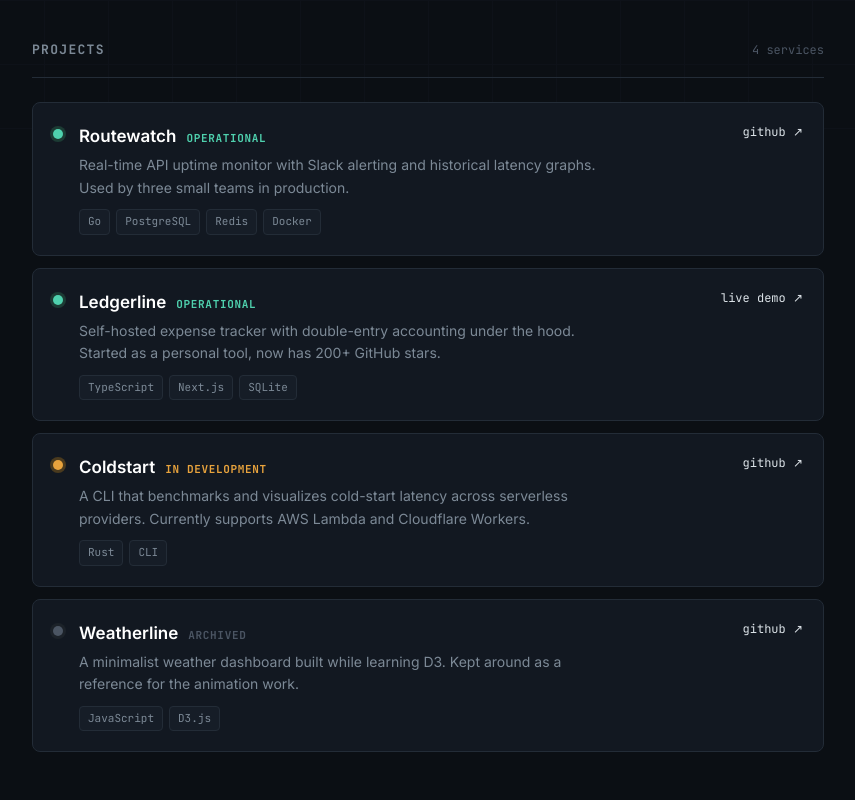
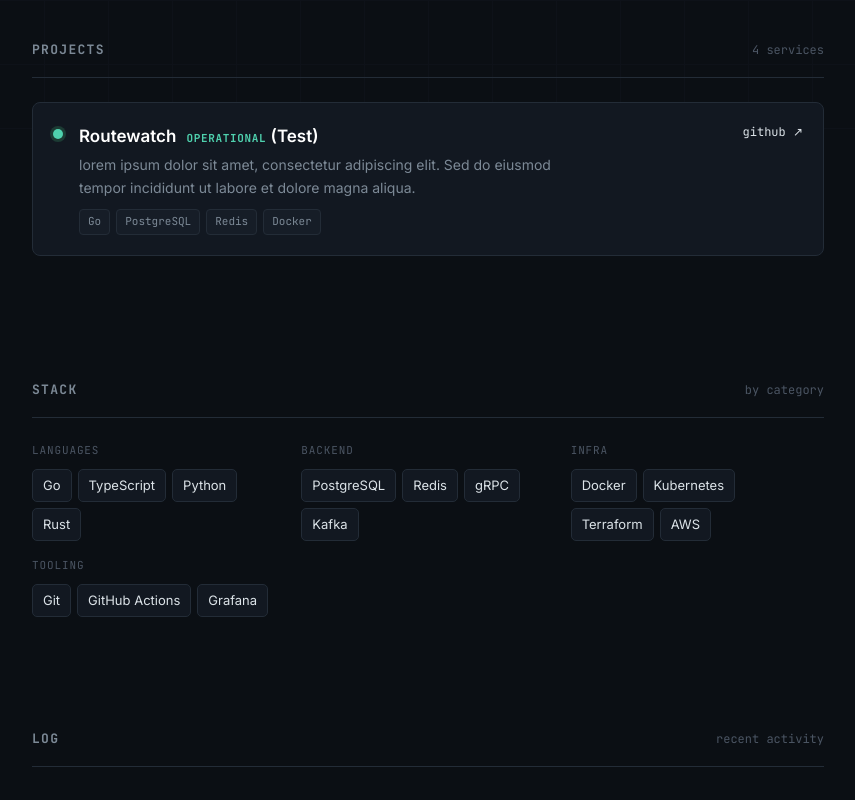
Before and after one commit to shua-shua-jo/Portfolio, a SvelteKit app: page / in a window 1280 px wide. Shown: the part 640-1440 px from the top of the page, without its empty margins (212-1067 px from the left). Built offline with nearby package versions, Linux system fonts and the light colour scheme.

Commit message:
feat: update service details and replace placeholder text in projects section

```diff
--- a/src/routes/+page.svelte
+++ b/src/routes/+page.svelte
@@ -51,62 +51,17 @@
 	<div class="service-row">
 		<div class="status-dot op" title="Operational"></div>
 		<div class="service-body">
-			<h3>Routewatch<span class="service-status op">Operational</span></h3>
+			<h3>Routewatch<span class="service-status op">Operational</span> (Test)</h3>
 			<p class="service-desc">
-				Real-time API uptime monitor with Slack alerting and historical latency graphs. Used by
-				three small teams in production.
+				lorem ipsum dolor sit amet, consectetur adipiscing elit. Sed do eiusmod tempor incididunt ut
+				labore et dolore magna aliqua.
 			</p>
 			<div class="service-tags">
 				<span class="tag">Go</span><span class="tag">PostgreSQL</span><span class="tag">Redis</span
 				><span class="tag">Docker</span>
 			</div>
 		</div>
-		<a href="#" class="service-link">github ↗</a>
-	</div>
-
-	<div class="service-row">
-		<div class="status-dot op" title="Operational"></div>
-		<div class="service-body">
-			<h3>Ledgerline<span class="service-status op">Operational</span></h3>
-			<p class="service-desc">
-				Self-hosted expense tracker with double-entry accounting under the hood. Started as a
-				personal tool, now has 200+ GitHub stars.
-			</p>
-			<div class="service-tags">
-				<span class="tag">TypeScript</span><span class="tag">Next.js</span><span class="tag"
-					>SQLite</span
-				>
-			</div>
-		</div>
-		<a href="#" class="service-link">live demo ↗</a>
-	</div>
-
-	<div class="service-row">
-		<div class="status-dot dev" title="In development"></div>
-		<div class="service-body">
-			<h3>Coldstart<span class="service-status dev">In development</span></h3>
-			<p class="service-desc">
-				A CLI that benchmarks and visualizes cold-start latency across serverless providers.
-				Currently supports AWS Lambda and Cloudflare Workers.
-			</p>
-			<div class="service-tags"><span class="tag">Rust</span><span class="tag">CLI</span></div>
-		</div>
-		<a href="#" class="service-link">github ↗</a>
-	</div>
-
-	<div class="service-row">
-		<div class="status-dot archived" title="Archived"></div>
-		<div class="service-body">
-			<h3>Weatherline<span class="service-status archived">Archived</span></h3>
-			<p class="service-desc">
-				A minimalist weather dashboard built while learning D3. Kept around as a reference for the
-				animation work.
-			</p>
-			<div class="service-tags">
-				<span class="tag">JavaScript</span><span class="tag">D3.js</span>
-			</div>
-		</div>
-		<a href="#" class="service-link">github ↗</a>
+		<a href="https://github.com/shua-shua-jo/" class="service-link">github ↗</a>
 	</div>
 </section>
 
```
